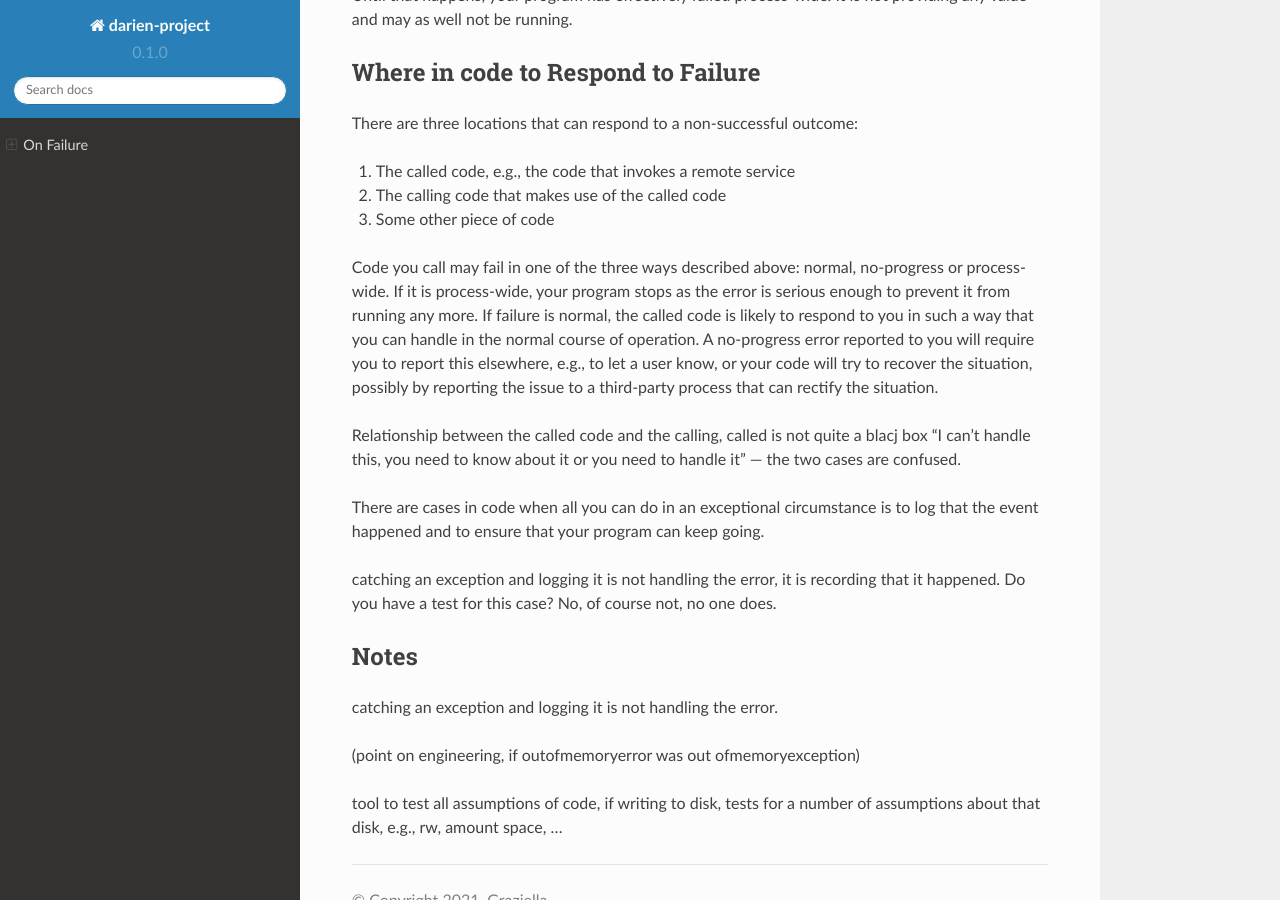
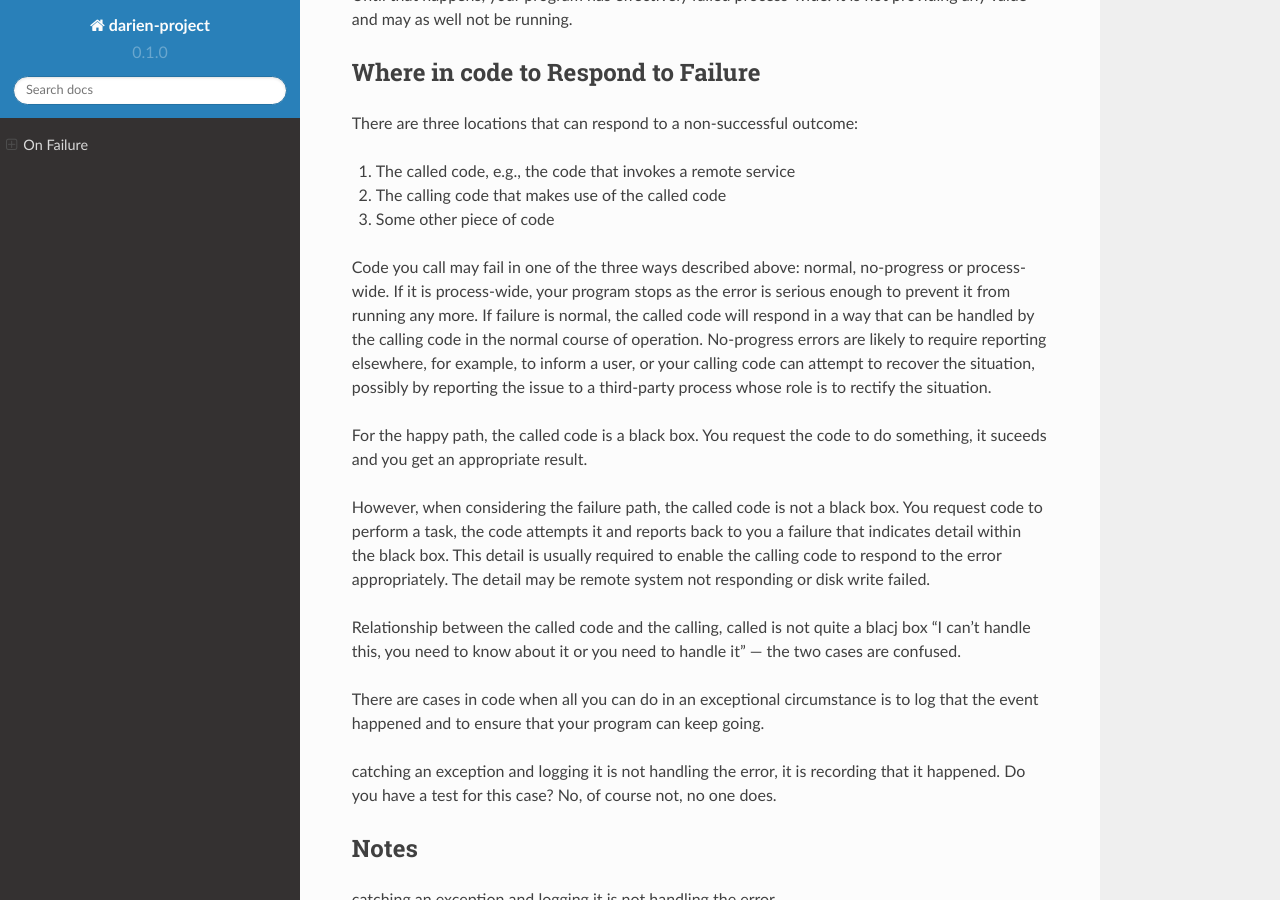
Before and after one commit to jh-evans/readthedocs, a Sphinx documentation site: the page built from docs/source/on_failure.rst, in a window 1280 px wide and 900 px high, scrolled down 1728 px. Built offline with Sphinx 7.4.7 and the Read the Docs theme 2.0.0, drawn with Linux system fonts in a browser that asks for light colours.

Commit message:
Update on_failure.rst

```diff
--- a/docs/source/on_failure.rst
+++ b/docs/source/on_failure.rst
@@ -56,8 +56,13 @@ There are three locations that can respond to a non-successful outcome:
 3. Some other piece of code
 
 Code you call may fail in one of the three ways described above: normal, no-progress or process-wide. If it is process-wide, your program stops as the error is serious enough to prevent it from running
-any more. If failure is normal, the called code is likely to respond to you in such a way that you can handle in the normal course of operation. A no-progress error reported to you will require you to
-report this elsewhere, e.g., to let a user know, or your code will try to recover the situation, possibly by reporting the issue to a third-party process that can rectify the situation.
+any more. If failure is normal, the called code will respond in a way that can be handled by the calling code in the normal course of operation. No-progress errors are likely to require reporting elsewhere,
+for example, to inform a user, or your calling code can attempt to recover the situation, possibly by reporting the issue to a third-party process whose role is to rectify the situation.
+
+For the happy path, the called code is a black box. You request the code to do something, it suceeds and you get an appropriate result.
+
+However, when considering the failure path, the called code is not a black box. You request code to perform a task, the code attempts it and reports back to you a failure that indicates detail within the
+black box. This detail is usually required to enable the calling code to respond to the error appropriately. The detail may be remote system not responding or disk write failed.
 
 Relationship between the called code and the calling, called is not quite a blacj box "I can't handle this, you need to know about it or you need to handle it" --- the two cases are confused.
 
```
